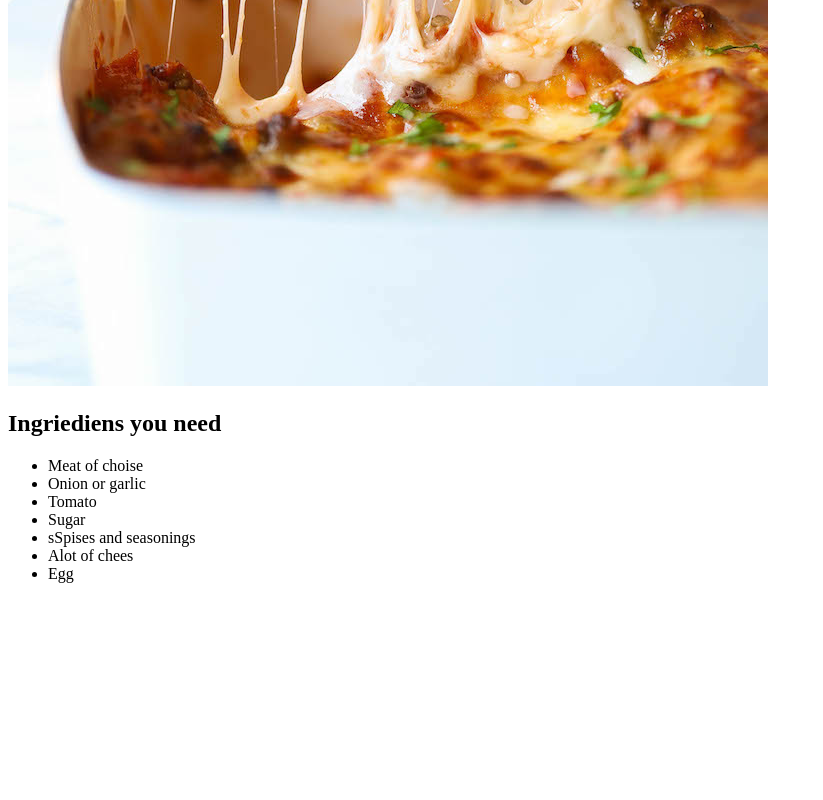
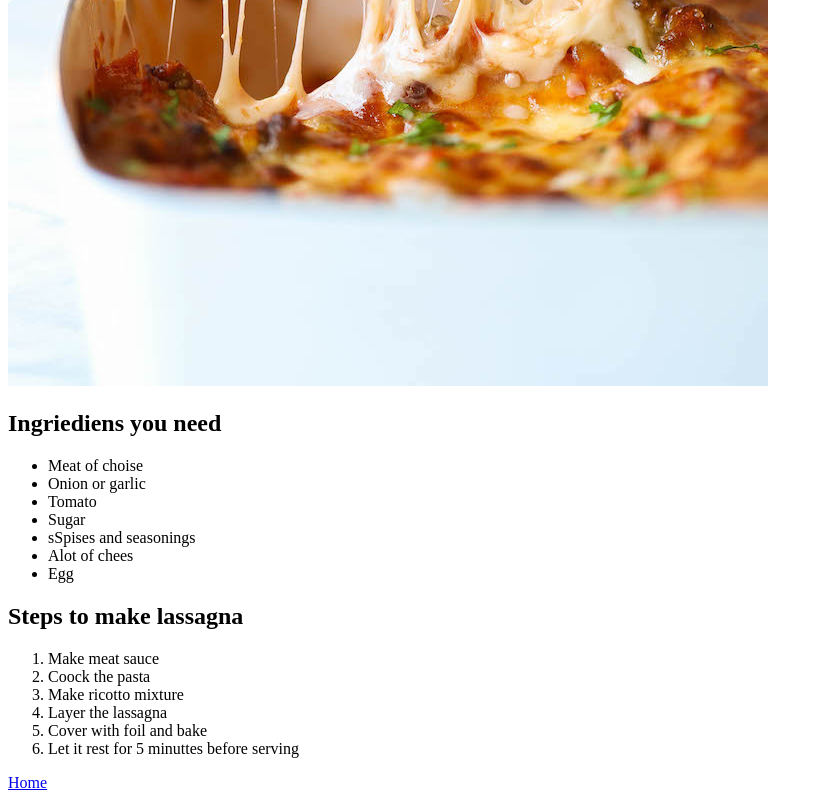
Before and after one commit to Nordlendingen98/project_recipes, a plain HTML site: page recipies/Lassagna.html in a window 1280 px wide. Shown: the part 834-1634 px from the top of the page, without its empty margins (0-823 px from the left). Before the commit the page ends 1433 px from the top, so only its background shows below. Drawn offline with Linux system fonts and the light colour scheme.

Commit message:
Final product for recipe

```diff
--- a/recipies/Lassagna.html
+++ b/recipies/Lassagna.html
@@ -8,7 +8,7 @@
 </head>
 <body>
     <h1>Lassagna</h1>
-    <img src="/project_recipes/recipies/img/lasagna.jpg">
+    <img width="-50%" src="/project_recipes/recipies/img/lasagna.jpg">
 
     <h2>Ingriediens you need</h2>
     <ul>
@@ -20,5 +20,16 @@
         <li>Alot of chees</li>
         <li>Egg</li>
     </ul>
+
+    <h2>Steps to make lassagna</h2>
+    <ol>
+        <li>Make meat sauce</li>
+        <li>Coock the pasta</li>
+        <li>Make ricotto mixture</li>
+        <li>Layer the lassagna</li>
+        <li>Cover with foil and bake</li>
+        <li>Let it rest for 5 minuttes before serving</li>
+    </ol>
+    <a href="/project_recipes/index.html">Home</a>
 </body>
 </html>
```
Also changed, not shown: index.html (+2 -0 lines), 1 other file.
